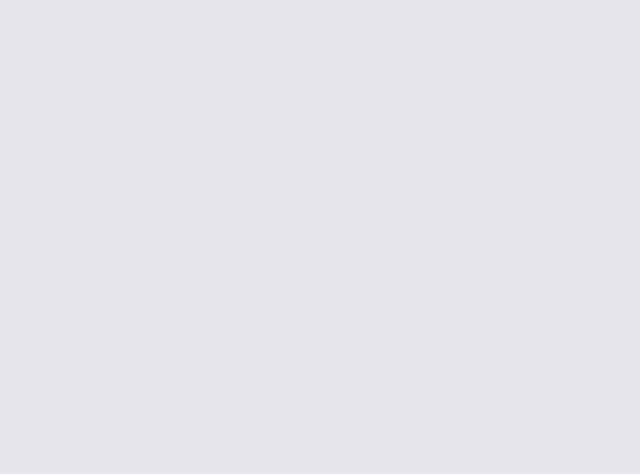
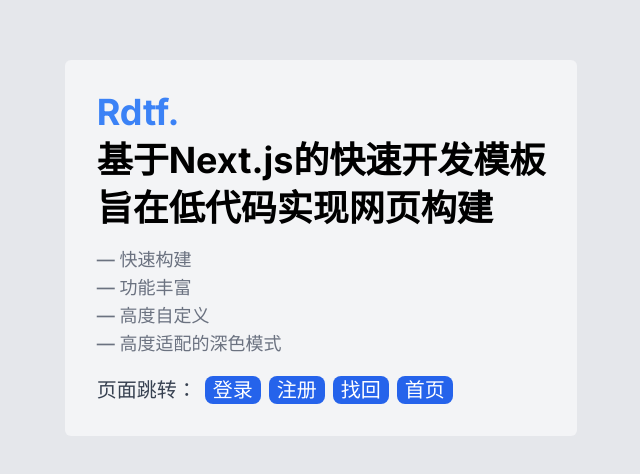
Before and after one commit to Dawson-web/Rdtf-cli, a Next.js app: page / in a window 1280 px wide. Before the commit this address had no page. Shown: the part 152-626 px from the top of the page, without its empty margins (319-959 px from the left). Built offline with nearby package versions, Linux system fonts and the light colour scheme.

Commit message:
feat:新增模板介绍 | 修改friend_link样式

```diff
--- a/src/app/home/link/page.tsx
+++ b/src/app/home/link/page.tsx
@@ -1,11 +1,20 @@
 "use client";
 
 import LinkCard from "@/components/client/link_card";
+import { themeConfig } from "@/config";
 
 export default function page(props: any) {
   return (
-    <div>
-      <LinkCard />
+    <div className="w-full flex flex-wrap gap-4">
+      {themeConfig.friend_link.map((item, index) => (
+        <LinkCard
+          name={item.name}
+          url={item.url}
+          descr={item.descr}
+          link={item.link}
+          key={index}
+        />
+      ))}
     </div>
   );
 }
--- a/src/app/page.tsx
+++ b/src/app/page.tsx
@@ -1,5 +1,47 @@
 "use client";
+import Link from "next/link";
 import { redirect } from "next/navigation";
-export default function Home() {
-  redirect(`login`);
+export default function page() {
+  return (
+    <div className="flex flex-col items-center justify-center h-screen">
+      <div className="text-2xl sm:text-4xl font-bold flex gap-2 flex-col p-8 bg-gray-100 rounded-md ">
+        <h1 className="text-blue-500 ">Rdtf.</h1>
+        <h1>基于Next.js的快速开发模板</h1>
+        <h1>旨在低代码实现网页构建</h1>
+        <ul className="text-sm mt-[10px] sm:text-lg font-medium text-gray-500">
+          <li>— 快速构建</li>
+          <li>— 功能丰富</li>
+          <li>— 高度自定义</li>
+          <li>— 高度适配的深色模式</li>
+        </ul>
+        <div className="text-sm mt-[10px] sm:text-xl font-medium text-gray-700 flex gap-2">
+          页面跳转：
+          <Link
+            href={"/login"}
+            className="px-2 bg-blue-600 text-white rounded-lg hover:bg-blue-700"
+          >
+            登录
+          </Link>
+          <Link
+            href={"/register"}
+            className="px-2 bg-blue-600 text-white rounded-lg hover:bg-blue-700"
+          >
+            注册
+          </Link>
+          <Link
+            href={"/seekback"}
+            className="px-2 bg-blue-600 text-white rounded-lg hover:bg-blue-700"
+          >
+            找回
+          </Link>
+          <Link
+            href={"/home"}
+            className="px-2 bg-blue-600 text-white rounded-lg hover:bg-blue-700"
+          >
+            首页
+          </Link>
+        </div>
+      </div>
+    </div>
+  );
 }
--- a/src/components/client/LoginForm.tsx
+++ b/src/components/client/LoginForm.tsx
@@ -31,7 +31,7 @@
       </div>
       <form
         onSubmit={form.onSubmit((v) => {})}
-        className="relative flex w-[30vw] max-w-[350px] flex-col gap-2 overflow-hidden rounded-md border bg-white p-4 shadow-md"
+        className="relative flex w-[30vw] min-w-[320px] max-w-[400px]  flex-col gap-2 overflow-hidden rounded-md border bg-white p-4 shadow-md"
       >
         <TextInput
           label="邮箱"
--- a/src/components/client/RegisterForm.tsx
+++ b/src/components/client/RegisterForm.tsx
@@ -45,7 +45,7 @@
         <div className="font-comfortaa text-xl font-semibold">| 注册</div>
       </div>
 
-      <div className="relative flex w-[30vw] max-w-[350px] flex-col items-center gap-2 overflow-hidden rounded-md border bg-white p-4 shadow-md">
+      <div className="relative flex w-[30vw] min-w-[320px] max-w-[400px]  flex-col items-center gap-2 overflow-hidden rounded-md border bg-white p-4 shadow-md">
         <form className="w-full" onSubmit={form.onSubmit((v) => {})}>
           {stage === "fill" && (
             <div className="flex flex-col gap-2">
--- a/src/components/client/SeekBackForm.tsx
+++ b/src/components/client/SeekBackForm.tsx
@@ -41,7 +41,7 @@
         <div className="font-comfortaa text-xl font-semibold">| 找回</div>
       </div>
 
-      <div className="relative flex w-[30vw] max-w-[350px] flex-col items-center gap-2 overflow-hidden rounded-md border bg-white p-4 shadow-md">
+      <div className="relative flex w-[30vw] min-w-[320px] max-w-[400px]   flex-col items-center gap-2 overflow-hidden rounded-md border bg-white p-4 shadow-md">
         <form className="w-full" onSubmit={form.onSubmit((v) => {})}>
           {stage === "fill" && (
             <div className="flex flex-col gap-2">
--- a/src/components/client/link_card/index.tsx
+++ b/src/components/client/link_card/index.tsx
@@ -16,7 +16,7 @@
 
   return (
     <div
-      className="max-w-[340px]  p-4 rounded-lg shadow-md bg-white border-transparent hover:border-blue-600 border-2 hover:shadow-sm transition-all duration-300 ease-in-out"
+      className="mx-auto w-[90%] sm:w-[45%] min-w-[320px]  p-4 rounded-lg shadow-md bg-white dark:bg-gray-900 border-transparent hover:border-blue-600 border-2 hover:shadow-sm transition-all duration-300 ease-in-out"
       onMouseEnter={handleMouseEnter}
       onMouseLeave={handleMouseLeave}
     >
@@ -28,7 +28,7 @@
       >
         <div
           className={clsx("w-[90px] h-[90px]  relative ", {
-            "animate-bounce delay-300	": isHovered,
+            "animate-bounce 	": isHovered,
           })}
         >
           <img
--- a/src/components/client/nav_menu/DarkMode.tsx
+++ b/src/components/client/nav_menu/DarkMode.tsx
@@ -12,7 +12,7 @@
 
   return (
     <NavigationMenuItem
-      className={clsx(navigationMenuTriggerStyle(), " cursor-pointer")}
+      className={clsx(navigationMenuTriggerStyle(), " cursor-pointer ")}
     >
       <div
         className="text-nowrap flex gap-8"
--- a/src/components/client/nav_menu/NavOpen.tsx
+++ b/src/components/client/nav_menu/NavOpen.tsx
@@ -6,7 +6,7 @@
 export const NavOpen = (props: any) => {
   const { open, setOpen } = props; // Assuming the component prop is a string that represents the component to render
   return (
-    <div id="nav" className=" bg-white sm:hidden h-[40px]">
+    <div id="nav" className=" bg-white dark:bg-gray-900 sm:hidden h-[40px]">
       <div
         className={clsx(
           "flex absolute z-50 top-2 left-4 text-gray-600 hover:text-gray-800 dark:text-gray-400 dark:hover:text-gray-200",
--- a/src/config/index.tsx
+++ b/src/config/index.tsx
@@ -1,4 +1,5 @@
 "use client";
+import { url } from "inspector";
 import {
   AlarmClock,
   Calendar,
@@ -76,4 +77,31 @@
       icon: <Calendar />,
     },
   ],
+  friend_link: [
+    {
+      name: "bakptr",
+      descr: "社恐但无所不知的bakaptr",
+      link: "https://pooi.me/",
+      url: "https://q.qlogo.cn/g?b=qq&nk=369060891&s=160",
+    },
+    {
+      name: "未晓",
+      descr: "一只正在学习前端的未晓",
+      link: "https://www.dawnot.online/",
+      url: "https://q.qlogo.cn/g?b=qq&nk=1537476031&s=160",
+    },
+    {
+      name: "For You",
+      descr:
+        "螃蟹在剥我的壳, 笔记本在写我,  漫天的我落在枫叶上雪花上, 而你在想我。",
+      link: "https://lackofcsy.cn/",
+      url: "http://qn.lackofcsy.cn/config/055c0cb176b1f4c0cdb91e277a8eeb05.jpg",
+    },
+    {
+      name: "Latinaxia",
+      descr: "屑劳坂的草台班子",
+      link: "https://latinaxia.github.io",
+      url: "https://q.qlogo.cn/g?b=qq&nk=3276327856&s=160",
+    },
+  ],
 };
```
